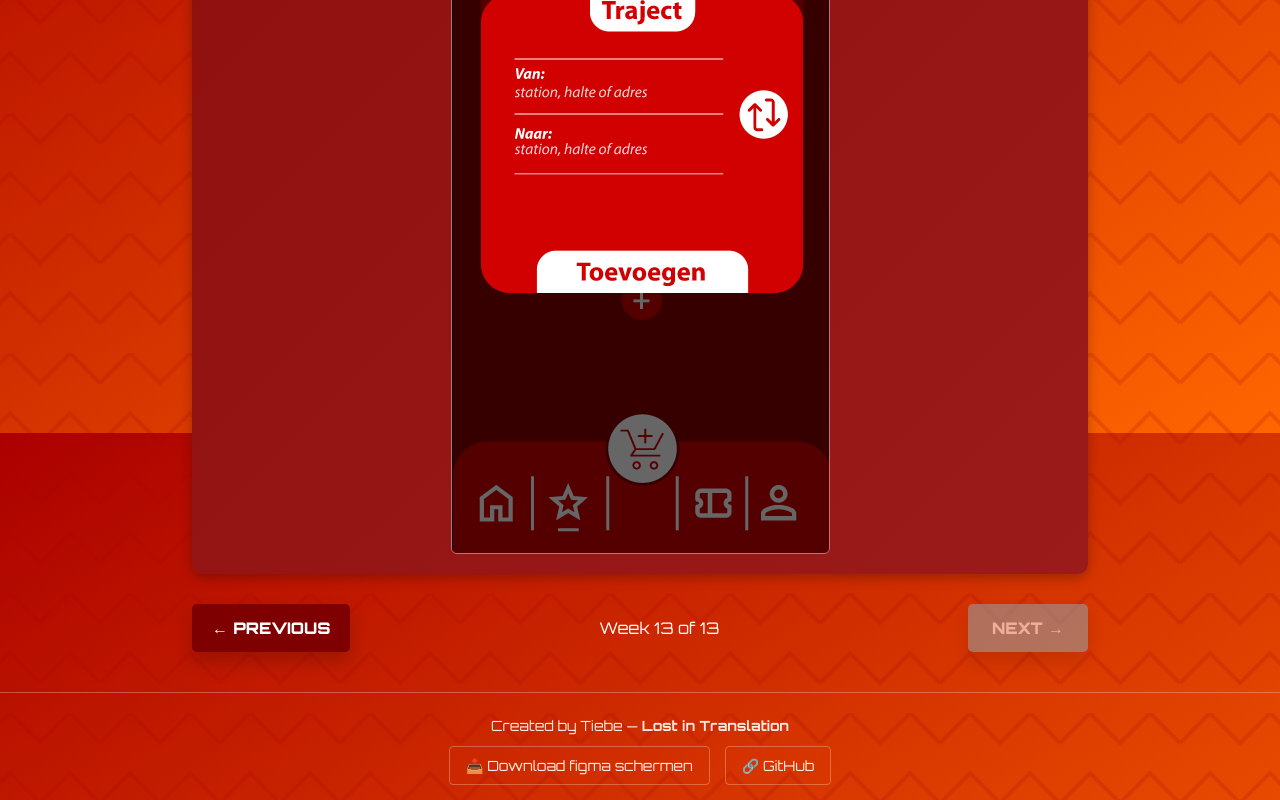
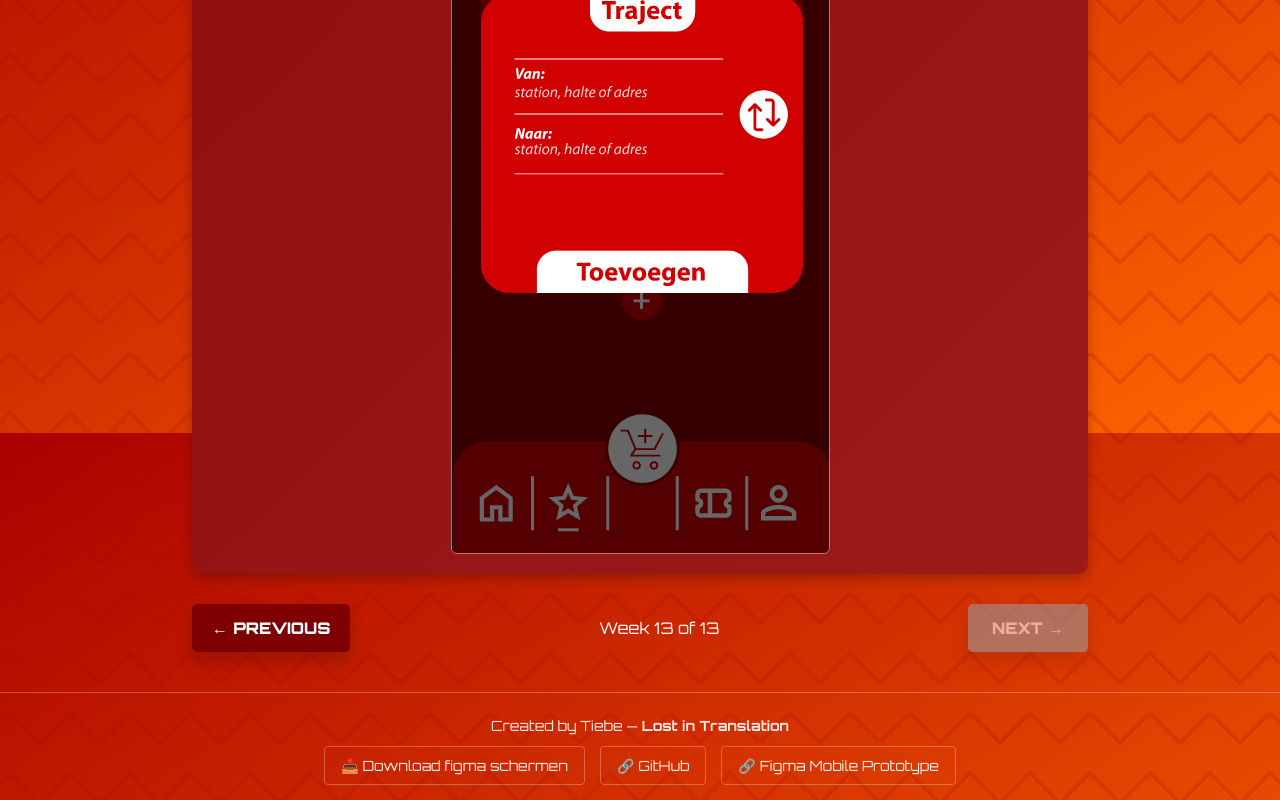
Before and after one commit to Tiebe-Pietjouw/projectdocs, a website: page week13.html in a window 1280 px wide. Shown: the part 2767-3567 px from the top of the page. Drawn offline with Linux system fonts and the light colour scheme; a web font is replaced by a local one.

Commit message:
Add files via upload

```diff
--- a/week13.html
+++ b/week13.html
@@ -72,6 +72,7 @@
     <div style="display: flex; gap: 15px; justify-content: center;">
       <a href="pdfs/Update Figma_PietjouwTiebe.pdf" download class="pdf-download">📥 Download figma schermen</a>
       <a href="https://github.com/Tiebe-Pietjouw/projectdocs" target="_blank" class="pdf-download">🔗 GitHub</a>
+      <a href="https://www.figma.com/proto/oFtpaQKKL9SrwqlzBAp3NZ/Treinschermen?node-id=149-596&t=NfhzKuG6yhyYH0ra-1" target="_blank" class="pdf-download">🔗 Figma Mobile Prototype</a>
     </div>
 </footer>
 <script src="animations.js"></script>
```
Also changed, not shown: index.html (+1 -0 lines), week1.html (+1 -0 lines), week10.html (+1 -0 lines), week11.html (+1 -0 lines), week12.html (+1 -0 lines), week2.html (+1 -0 lines), week3.html (+1 -0 lines), week4.html (+1 -0 lines), week5.html (+1 -0 lines), week6.html (+1 -0 lines), week7.html (+1 -0 lines), week8.html (+1 -0 lines), week9.html (+1 -0 lines), 1 other file.
